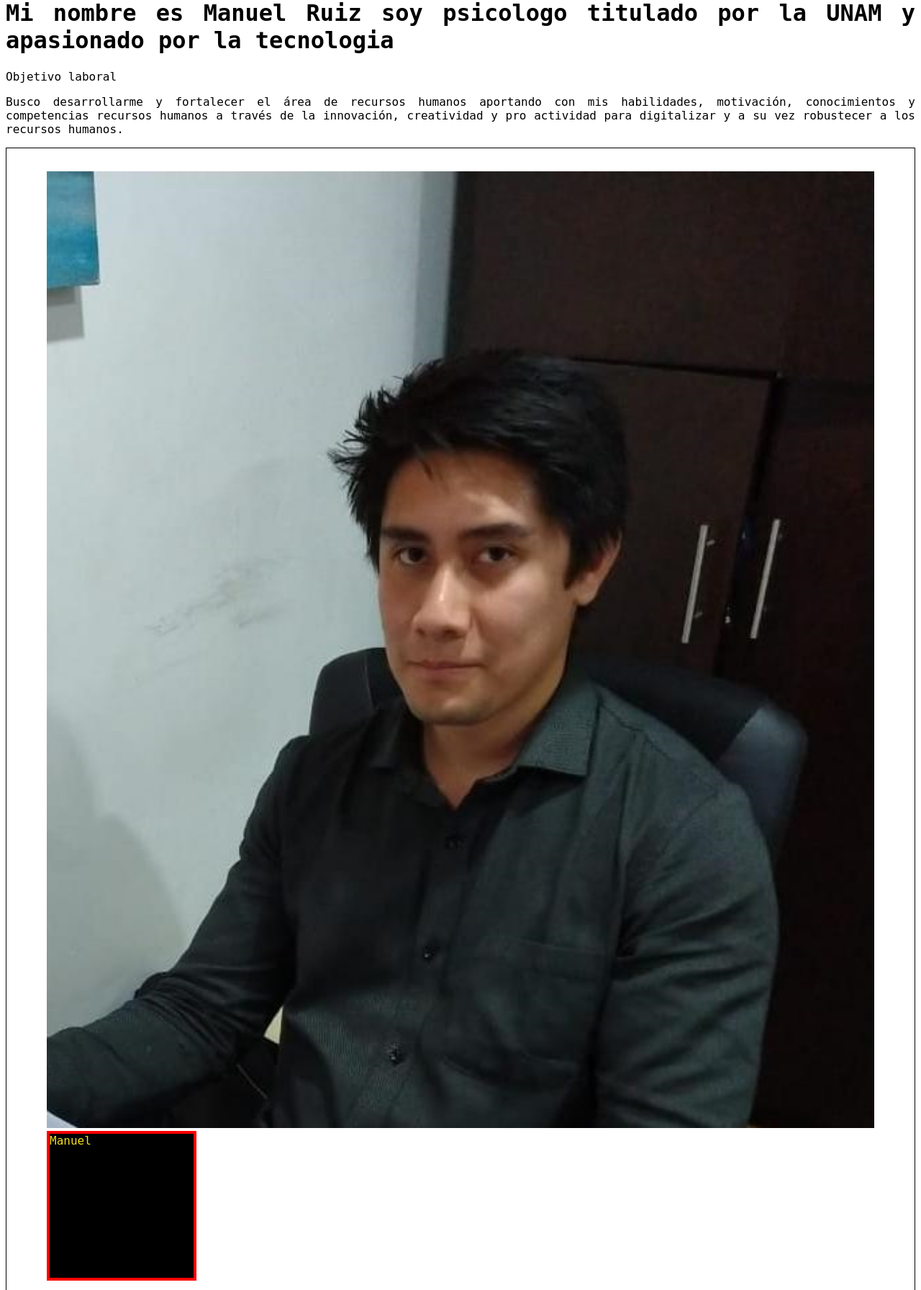
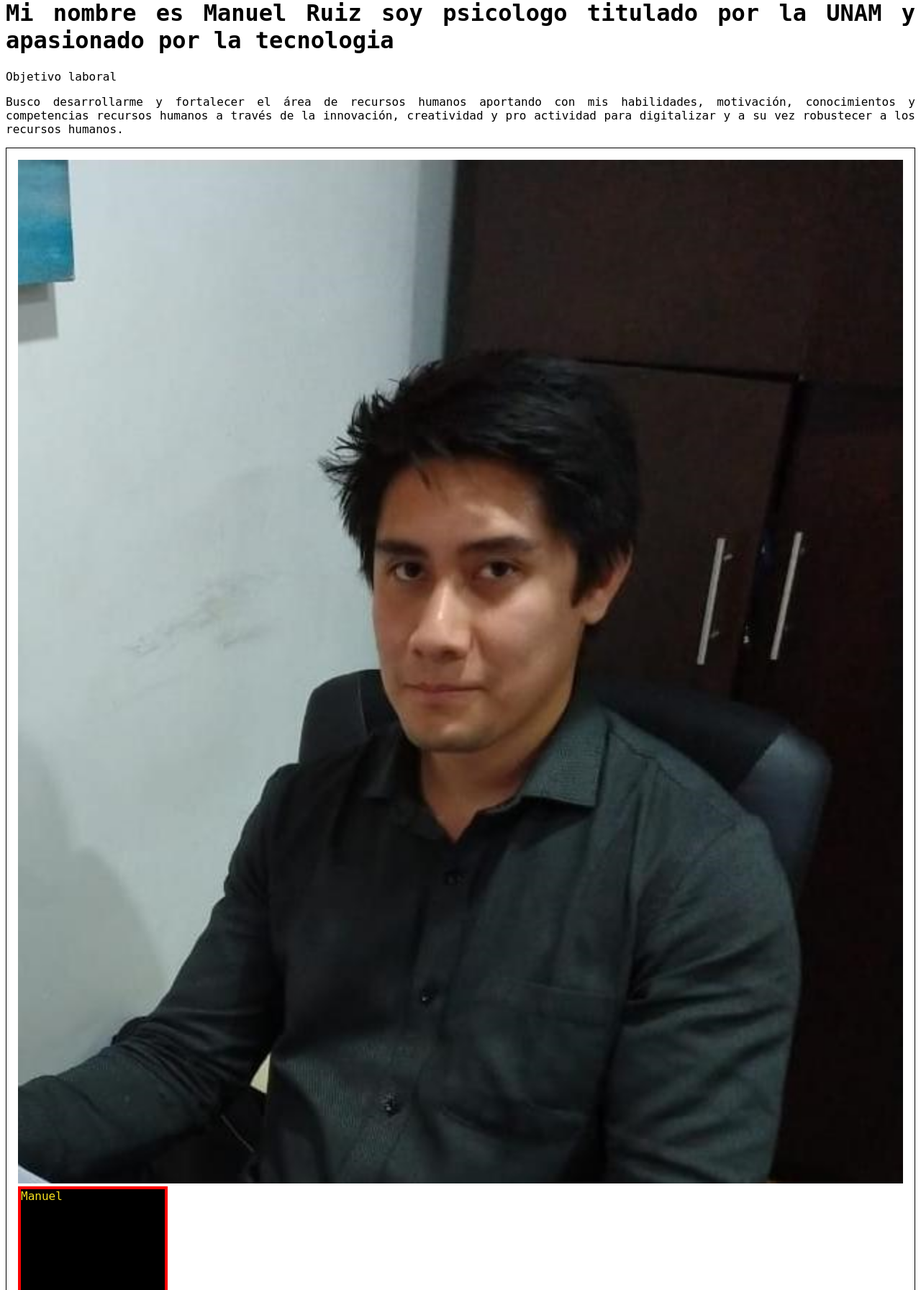
Before and after one commit to ManuelGodel07/ManuelRuiz, a PHP site: page /HTML/index2.html in a window 1280 px wide. Shown: the part 22-1814 px from the top of the page at 72% size. Run offline with PHP 8.4, Linux system fonts and the light colour scheme.

Commit message:
mole con pollo

```diff
--- a/CSS/style1.css
+++ b/CSS/style1.css
@@ -23,7 +23,7 @@
 
 }
 .card{
-    border: 0;
+    margin: 0;
 }
 
 .card figcaption{
```
